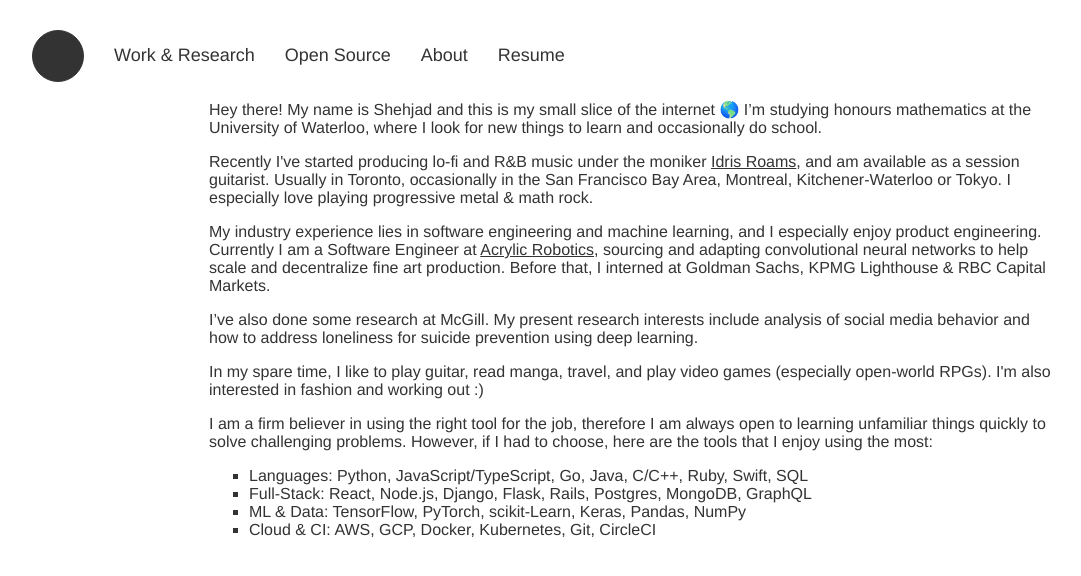
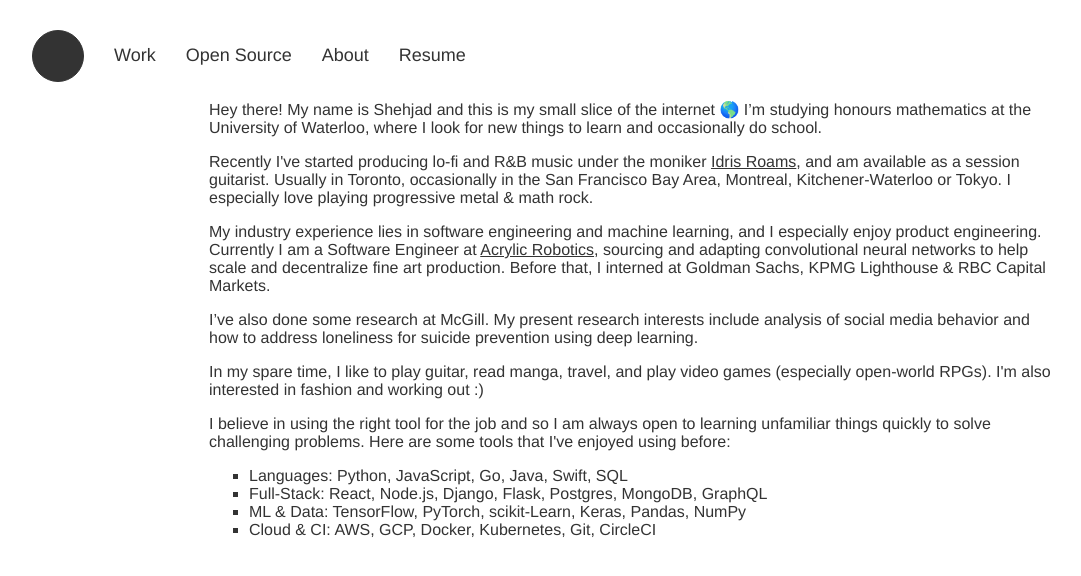
Before and after one commit to khanshehjad/khanshehjad.github.io, a plain HTML site: page about/index.html in a window 1280 px wide. Shown: the whole page, without its empty margins (6-1087 px from the left). Drawn offline with Linux system fonts and the light colour scheme.

Commit message:
update skills

```diff
--- a/about/index.html
+++ b/about/index.html
@@ -37,7 +37,7 @@
 			<a href="/" id="homePage"></a>
 		</li>
 		<li>
-			<a href="/work">Work & Research</a>
+			<a href="/work">Work</a>
 		</li>
 		<li>
 			<a href="/opensource">Open Source</a>
@@ -58,11 +58,11 @@
     at <a href="https://acrylicdesign.ca/">Acrylic Robotics</a>, sourcing and adapting convolutional neural networks to help scale and decentralize fine art production. Before that, I interned at Goldman Sachs, KPMG Lighthouse & RBC Capital Markets.</p>
 	<p>I’ve also done some research at McGill. My present research interests include analysis of social media behavior and how to address loneliness for suicide prevention using deep learning.</p>
 	<p>In my spare time, I like to play guitar, read manga, travel, and play video games (especially open-world RPGs). I'm also interested in fashion and working out :)</p>
-    <p>I am a firm believer in using the right tool for the job, therefore I am always open to learning unfamiliar things quickly to solve challenging problems. However, if I had to choose, here are the tools that I enjoy using the most:
+    <p>I believe in using the right tool for the job and so I am always open to learning unfamiliar things quickly to solve challenging problems. Here are some tools that I've enjoyed using before:
     </p>
     <ul>
-        <li>Languages: Python, JavaScript/TypeScript, Go, Java, C/C++, Ruby, Swift, SQL</li>
-        <li>Full-Stack: React, Node.js, Django, Flask, Rails, Postgres, MongoDB, GraphQL</li>
+        <li>Languages: Python, JavaScript, Go, Java, Swift, SQL</li>
+        <li>Full-Stack: React, Node.js, Django, Flask, Postgres, MongoDB, GraphQL</li>
         <li>ML & Data: TensorFlow, PyTorch, scikit-Learn, Keras, Pandas, NumPy</li>
         <li>Cloud & CI: AWS, GCP, Docker, Kubernetes, Git, CircleCI</li>
     </ul>
```
Also changed, not shown: opensource/index.html (+1 -1 lines), work/index.html (+1 -1 lines).
